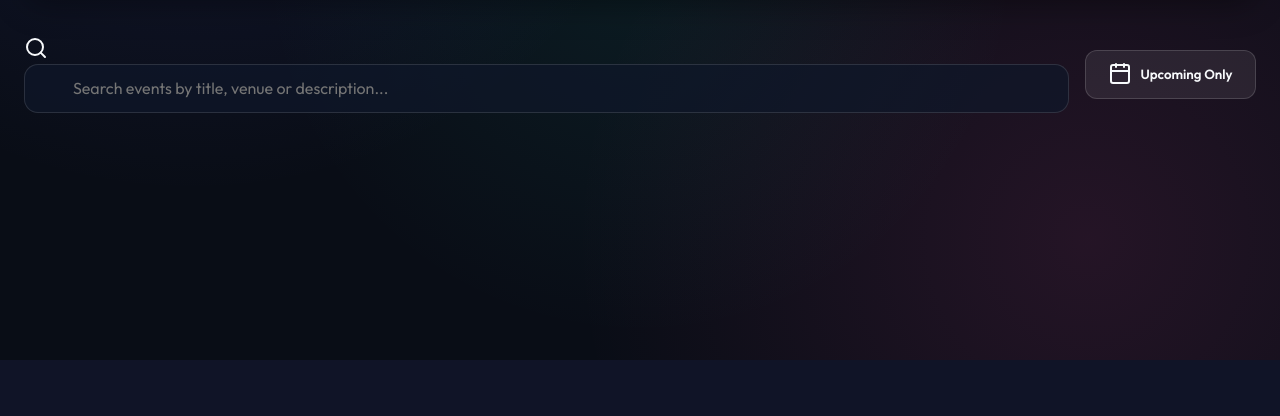
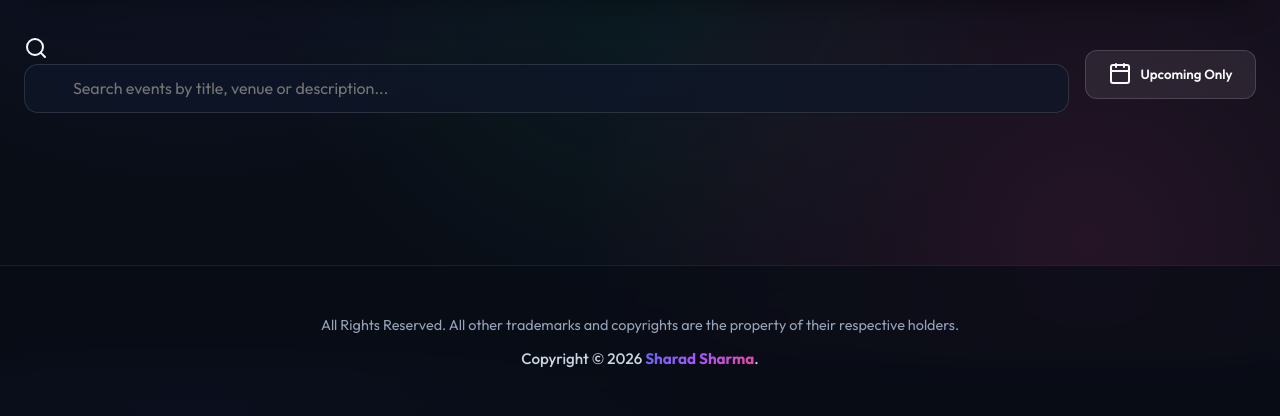
Before and after one commit to sharad1sharma/Eventify-Pro, a Django app: page / in a window 1280 px wide. Shown: the part 440-856 px from the top of the page. Before the commit the page ends 800 px from the top, so only its background shows below. Run offline with Django 5.2, Linux system fonts and the light colour scheme; data that the repository does not hold is empty.

Commit message:
Configure Vercel deployment and add custom copyright footer

```diff
--- a/config/wsgi.py
+++ b/config/wsgi.py
@@ -5,3 +5,4 @@ from django.core.wsgi import get_wsgi_application
 os.environ.setdefault("DJANGO_SETTINGS_MODULE", "config.settings")
 
 application = get_wsgi_application()
+app = application
--- a/events/tests.py
+++ b/events/tests.py
@@ -1,7 +1,5 @@
 # pyrefly: ignore-errors
 from datetime import timedelta
-
-# pyrefly: ignore-errors
 from django.contrib.auth import get_user_model
 from django.urls import reverse
 from django.utils import timezone
--- a/manage.py
+++ b/manage.py
@@ -7,6 +7,7 @@ import sys
 def main():
     os.environ.setdefault("DJANGO_SETTINGS_MODULE", "config.settings")
     try:
+        # pyrefly: ignore [untyped-import]
         from django.core.management import execute_from_command_line
     except ImportError as exc:
         raise ImportError(
--- a/templates/index.html
+++ b/templates/index.html
@@ -463,6 +463,45 @@
             margin-bottom: 1rem;
             opacity: 0.5;
         }
+
+        /* Footer */
+        footer {
+            margin-top: 5rem;
+            border-top: 1px solid rgba(255, 255, 255, 0.08);
+            background: rgba(9, 13, 22, 0.75);
+            backdrop-filter: blur(16px);
+            padding: 3rem 1.5rem;
+            text-align: center;
+        }
+
+        .footer-container {
+            max-width: 900px;
+            margin: 0 auto;
+            display: flex;
+            flex-direction: column;
+            gap: 0.75rem;
+            align-items: center;
+        }
+
+        .footer-legal {
+            font-size: 0.9rem;
+            color: var(--text-muted);
+            line-height: 1.6;
+            max-width: 650px;
+        }
+
+        .footer-copyright {
+            font-size: 0.95rem;
+            font-weight: 500;
+            color: #cbd5e1;
+        }
+
+        .footer-author {
+            background: var(--primary-gradient);
+            -webkit-background-clip: text;
+            -webkit-text-fill-color: transparent;
+            font-weight: 700;
+        }
     </style>
 </head>
 <body>
@@ -529,6 +568,14 @@
             </div>
         </div>
     </main>
+
+    <!-- Footer -->
+    <footer>
+        <div class="footer-container">
+            <p class="footer-legal">All Rights Reserved. All other trademarks and copyrights are the property of their respective holders.</p>
+            <p class="footer-copyright">Copyright &copy; 2026 <span class="footer-author">Sharad Sharma</span>.</p>
+        </div>
+    </footer>
 
     <!-- Auth Modal (Login / Sign Up) -->
     <div class="modal-overlay" id="login-modal">
```
Also changed, not shown: config/settings.py (+29 -6 lines), events/migrations/0001_initial.py, vercel.json (added).
